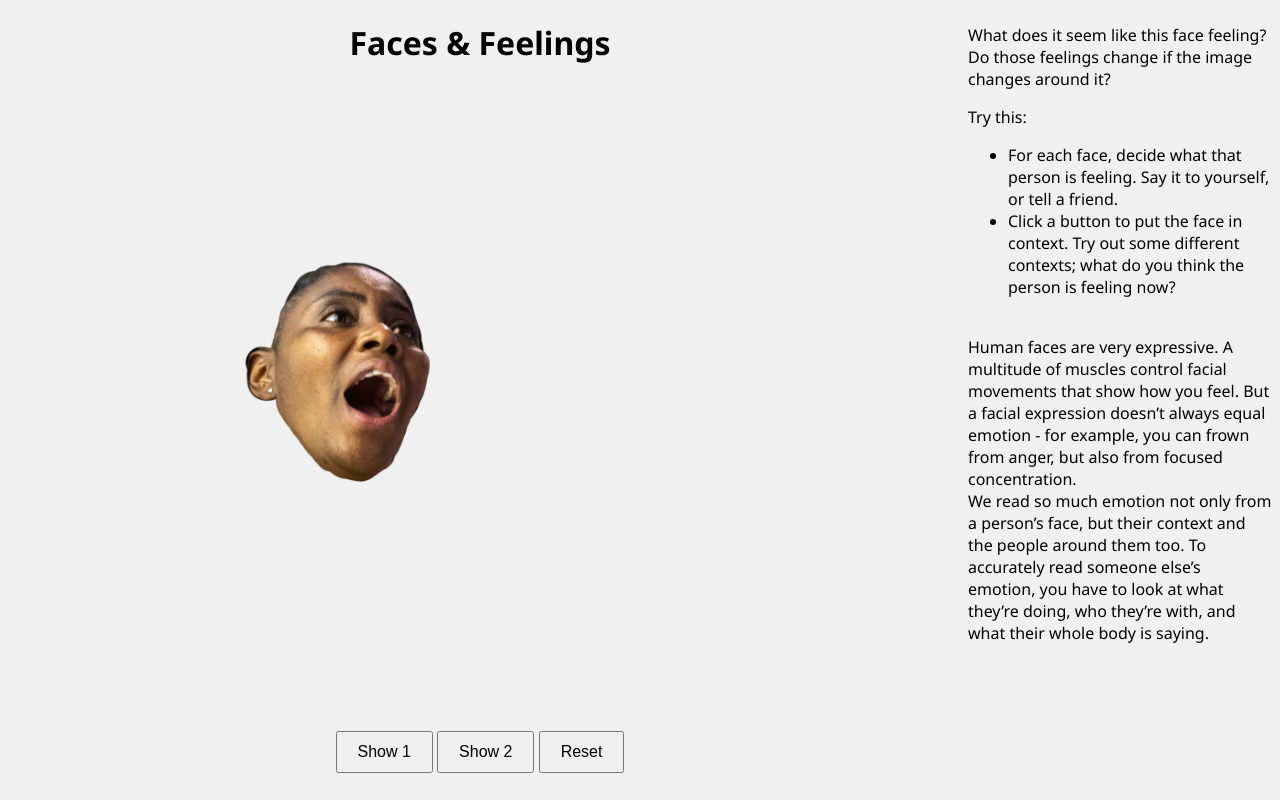
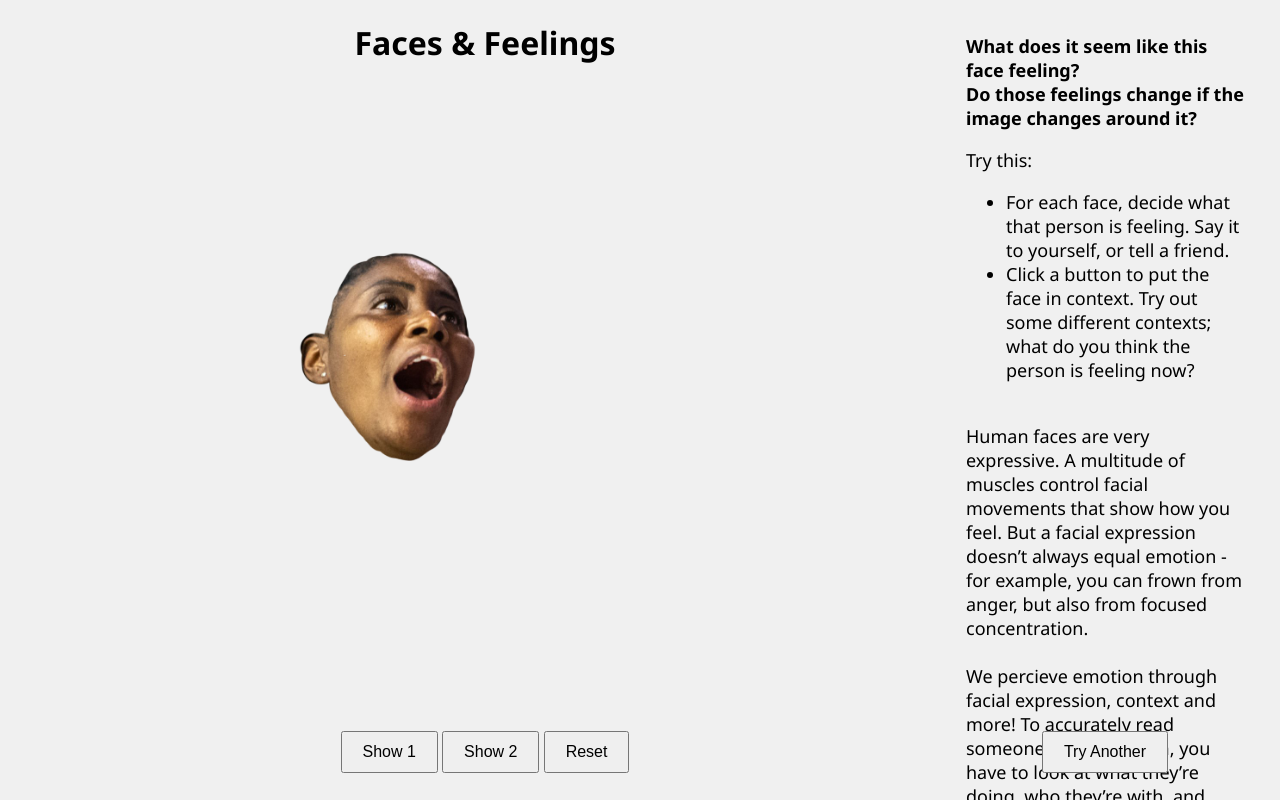
Before and after one commit to leils/EXPLO-EAP02-02-DP01, a plain HTML site: page 02/index.html in a window 1280 px wide. Drawn offline with Linux system fonts and the light colour scheme.

Commit message:
new images without watermark, updated styling

```diff
--- a/02/index.html
+++ b/02/index.html
@@ -13,6 +13,7 @@
             height: 100%;
             max-height: 100%;
             overflow: auto;
+            padding: 0px 10px;
         }
         body {
             text-align: center;
@@ -29,14 +30,13 @@
         }
 
         #image-container {
+            margin-left: 48px;
             display: inline-block;
             position: relative;
             grid-area: 2/1/3/2;
         }
 
         #image1, #image2, #image3 {
-            margin-left: auto;
-            margin-right: 0;
             position: absolute;
             top: 0;
             left: 0;
@@ -55,7 +55,12 @@
         #description-container {
             text-align: left;
             grid-area:1/2/4/3;
-            padding: 8px;
+            padding: 16px;
+            font-size: 18px;
+        }
+
+        #next-container {
+            grid-area:3/2/4/3;
         }
 
         button {
@@ -64,6 +69,7 @@
             font-size: 16px;
             cursor: pointer;
         }
+
     </style>
 </head>
 <body>
@@ -73,8 +79,8 @@
 
     <div id="image-container">
         <img id="image1" src="face-only.png" alt="Base Image">
-        <img id="image2" src="protest.png" alt="Overlay Image">
-        <img id="image3" src="cheering.png" alt="Overlay Image">
+        <img id="image2" src="cheering-1.png" alt="Overlay Image">
+        <img id="image3" src="protest-1.png" alt="Overlay Image">
     </div>
     <div id="button-container">
         <button id="overlay-1">Show 1</button>
@@ -82,7 +88,7 @@
         <button id="reset">Reset</button>
     </div>
     <div id="description-container">
-        <p>What does it seem like this face feeling? <br>Do those feelings change if the image changes around it?</p>
+        <p><strong>What does it seem like this face feeling? <br>Do those feelings change if the image changes around it?</strong></p>
         <p>Try this:
             <ul>
                 <li>For each face, decide what that person is feeling. Say it to yourself, or tell a friend. </li>
@@ -91,8 +97,13 @@
             <br>
             Human faces are very expressive. A multitude of muscles control facial movements that show how you feel. But a facial expression doesn’t always equal emotion - for example, you can frown from anger, but also from focused concentration.
             <br>
-            We read so much emotion not only from a person’s face, but their context and the people around them too. To accurately read someone else’s emotion, you have to look at what they’re doing, who they’re with, and what their whole body is saying.
+            <br>
+            We percieve emotion through facial expression, context and more! To accurately read someone else’s emotion, you have to look at what they’re doing, who they’re with, and what their whole body is saying.
         </p>
+    </div>
+
+    <div id="next-container">
+        <button id="next">Try Another</button>
     </div>
 </body>
 
@@ -102,6 +113,9 @@
     const overlay2_button = document.getElementById('overlay-2');
     const overlay2 = document.getElementById('image3');
     const reset_button = document.getElementById('reset');
+
+    const next_button = document.getElementById('next');
+
 
     overlay1_button.addEventListener('click', () => {
         overlay1.style.display = "block";
@@ -117,6 +131,12 @@
         overlay1.style.display = "none";
         overlay2.style.display = "none";
     })
+
+    next_button.addEventListener('click', () => {
+        location.href = "../01";
+    })
+
+
 </script>
 
 </body>
```
Also changed, not shown: 01/index.html (+26 -4 lines), 01/team_1.png (added), 2 other files.
